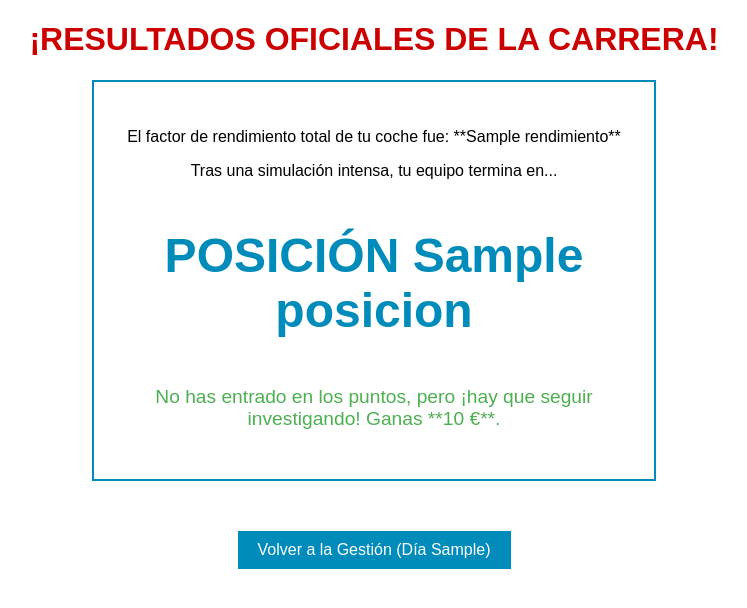
After one commit to ibexia/gestion, a Flask app: template templates/carrera.html in a window 1280 px wide. The commit adds this page. Shown: the top 608 px of the page, without its empty margins (266-1013 px from the left). Run offline with Flask 3, Linux system fonts and the light colour scheme; the template is opened without the code that fills it: most values are stand-ins (such as "Sample title", 1, 10 or a date in 2020); data that the repository does not hold is empty.

Commit message:
Feature: Implementación de la simulación de carrera (Día 10) y lógica de premios

```diff
--- a/app.py
+++ b/app.py
@@ -160,6 +160,56 @@ def iniciar_rd(nombre_componente):
 
     return redirect(url_for('index'))
 
+# 9. Ruta para simular una carrera
+@app.route('/carrera')
+def carrera():
+    db = get_db()
+    player_id = session['player_id']
+    player_state = db["jugadores"].get(player_id)
+
+    # 1. Comprobación: Solo si es el Día 10
+    if player_state['dia'] != 10:
+        flash("La carrera solo puede simularse el Día 10.")
+        return redirect(url_for('index'))
+
+    # 2. Cargar el Rendimiento del Jugador
+    componentes = list(db["componentes"].rows_where("jugador_id = ?", [player_id]))
+    rendimiento_total = 0
+
+    for comp in componentes:
+        # Fórmula simple: Rendimiento Base + (Nivel * 0.1)
+        rendimiento_total += comp['rendimiento_base'] + (comp['nivel_rd'] * 0.1)
+
+    # 3. Simulación del Resultado (Ejemplo Simple)
+    # El rendimiento base es 100. Los componentes lo mejoran.
+
+    # Rendimiento Total / Número de Componentes (para sacar un promedio de mejora)
+    factor_mejora = rendimiento_total / len(componentes)
+
+    # El resultado se basa en el rendimiento total, donde un resultado más bajo es mejor (posición)
+    # Una simulación simple: Posición inicial 15 - (Factor de Mejora * 2)
+    posicion_simulada = max(1, round(15 - (factor_mejora * 2)))
+
+    # 4. Asignar Recompensa y Guardar Resultados
+    premio_dinero = 0
+
+    if posicion_simulada <= 5:
+        premio_dinero = 5000 + (6 - posicion_simulada) * 1000 # Más dinero si queda mejor
+    elif posicion_simulada <= 10:
+        premio_dinero = 1000
+
+    # 5. Actualizar estado del jugador (dinero, y avanzar al siguiente día/fase)
+    db["jugadores"].update(player_id, {
+        "dinero": player_state['dinero'] + premio_dinero,
+        "dia": player_state['dia'] + 1 # Avanzamos el día al finalizar
+    })
+
+    # 6. Mostrar resultado de la carrera (devolvemos el resultado en lugar de redirigir)
+    return render_template('carrera.html',
+                           posicion=posicion_simulada,
+                           premio=premio_dinero,
+                           rendimiento=round(factor_mejora, 2))
+
 # Esta línea es solo para pruebas locales (Codespaces)
 if __name__ == '__main__':
     app.run(debug=True)
--- /dev/null
+++ b/templates/carrera.html
@@ -0,0 +1,32 @@
+<!DOCTYPE html>
+<html lang="es">
+<head>
+    <meta charset="UTF-8">
+    <title>Resultados de la Carrera</title>
+    <style>
+        body { font-family: sans-serif; margin: 20px; text-align: center; }
+        h1 { color: #cc0000; }
+        .carrera-resultado { border: 2px solid #008cba; padding: 30px; margin: 20px auto; max-width: 500px; }
+        .posicion { font-size: 3em; font-weight: bold; color: #008cba; }
+        .premio { font-size: 1.2em; margin-top: 15px; color: #4CAF50; }
+        .boton { background-color: #008cba; color: white; padding: 10px 20px; text-decoration: none; display: inline-block; border: none; cursor: pointer; margin-top: 30px; }
+    </style>
+</head>
+<body>
+    <h1>¡RESULTADOS OFICIALES DE LA CARRERA!</h1>
+
+    <div class="carrera-resultado">
+        <p>El factor de rendimiento total de tu coche fue: **{{ rendimiento }}**</p>
+        <p>Tras una simulación intensa, tu equipo termina en...</p>
+        <p class="posicion">POSICIÓN {{ posicion }}</p>
+
+        {% if posicion <= 10 %}
+            <p class="premio">¡Felicidades, has entrado en los puntos! Ganas **{{ premio | int }} €**.</p>
+        {% else %}
+            <p class="premio">No has entrado en los puntos, pero ¡hay que seguir investigando! Ganas **{{ premio | int }} €**.</p>
+        {% endif %}
+    </div>
+
+    <a href="/" class="boton">Volver a la Gestión (Día {{ player_state.dia_actual }})</a>
+</body>
+</html>
--- a/templates/index.html
+++ b/templates/index.html
@@ -34,7 +34,11 @@
     <div class="dia">
         Día Actual de Pretemporada: <strong>{{ dia_actual }}</strong>
         <br><br>
-        <a href="/avanzar" class="boton">Avanzar 1 Día</a>
+        {% if dia_actual == 10 %}
+            <a href="/carrera" class="boton" style="background-color: #cc0000;">SIMULAR CARRERA (DÍA DE LA VERDAD)</a>
+        {% else %}
+            <a href="/avanzar" class="boton">Avanzar 1 Día</a>
+        {% endif %}
     </div>
 
     <h2>Componentes del Coche (Investigación y Desarrollo)</h2>
```
